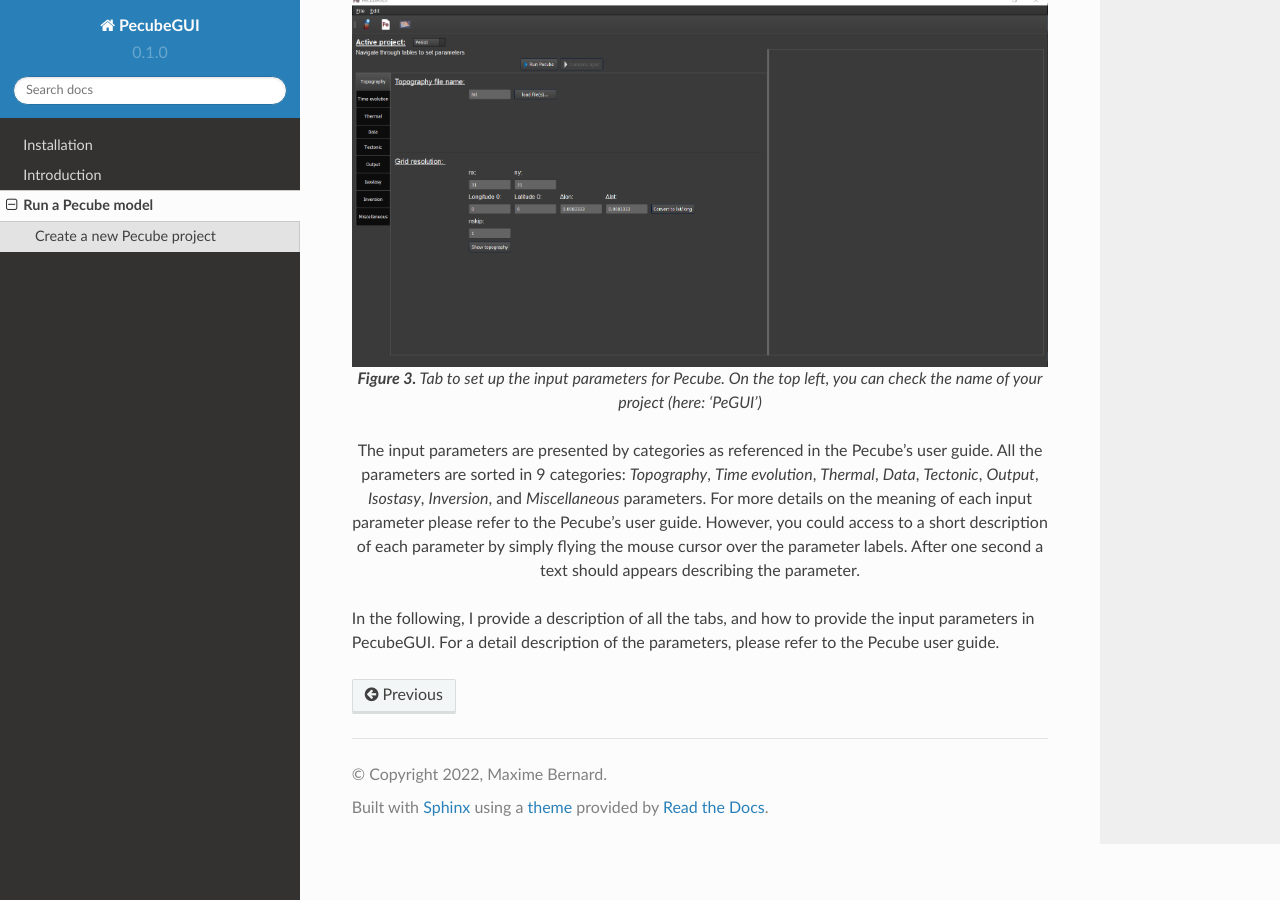
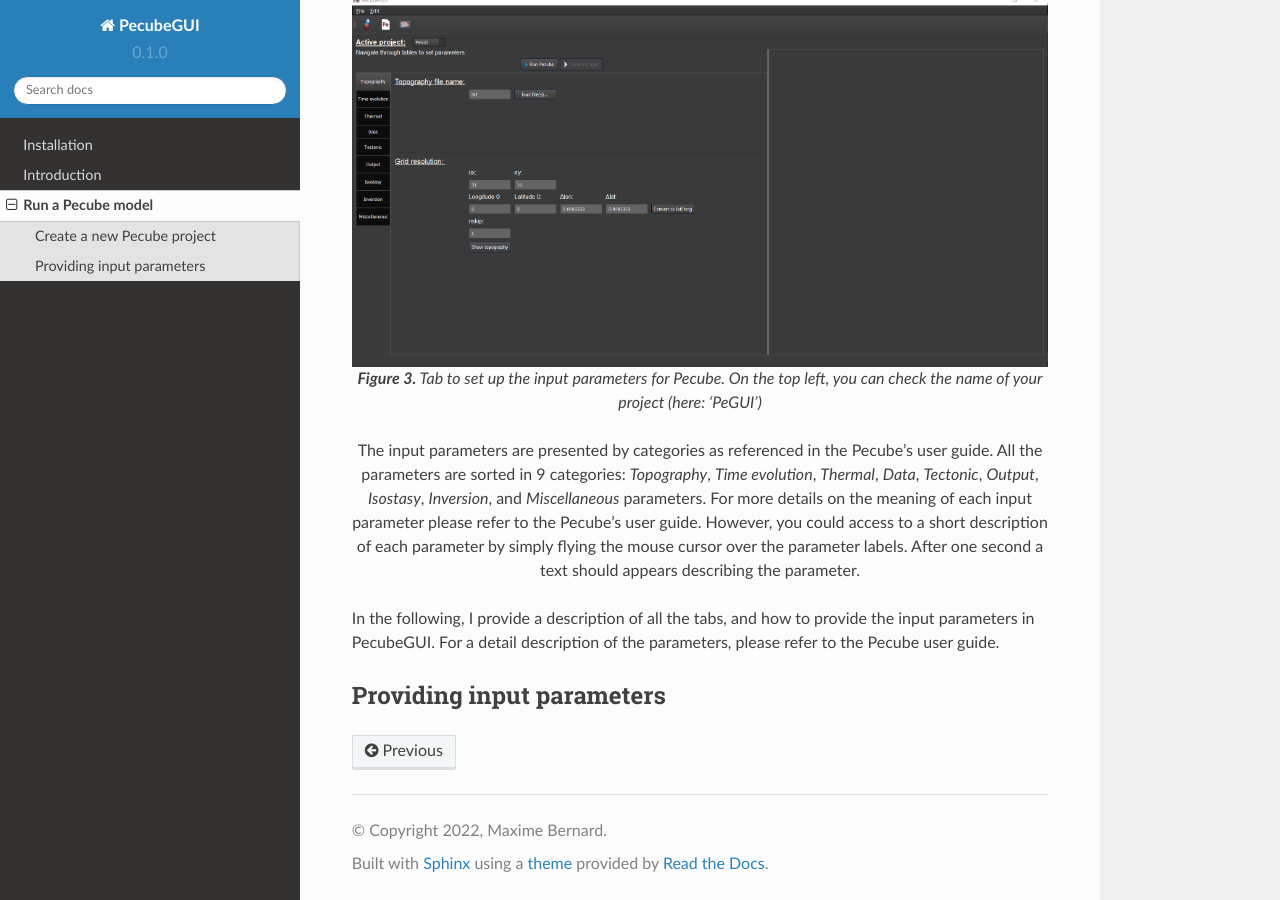
Before and after one commit to MBernAca/PecubeGUI_Doc, a Sphinx documentation site: the page built from docs/source/Run.rst, in a window 1280 px wide and 900 px high, scrolled down 680 px. Built offline with Sphinx 7.4.7 and the Read the Docs theme 2.0.0, drawn with Linux system fonts in a browser that asks for light colours.

Commit message:
Update Run.rst

```diff
--- a/docs/source/Run.rst
+++ b/docs/source/Run.rst
@@ -27,4 +27,8 @@
 
 
   The input parameters are presented by categories as referenced in the Pecube’s user guide. All the parameters are sorted in 9 categories: *Topography*, *Time evolution*, *Thermal*, *Data*, *Tectonic*, *Output*, *Isostasy*, *Inversion*, and *Miscellaneous* parameters. For more details on the meaning of each input parameter please refer to the Pecube’s user guide. However, you could access to a short description of each parameter by simply flying the mouse cursor over the parameter labels. After one second a text should appears describing the parameter.
+
 In the following, I provide a description of all the tabs, and how to provide the input parameters in PecubeGUI. For a detail description of the parameters, please refer to the Pecube user guide.
+
+Providing input parameters
+--------------------------
```
